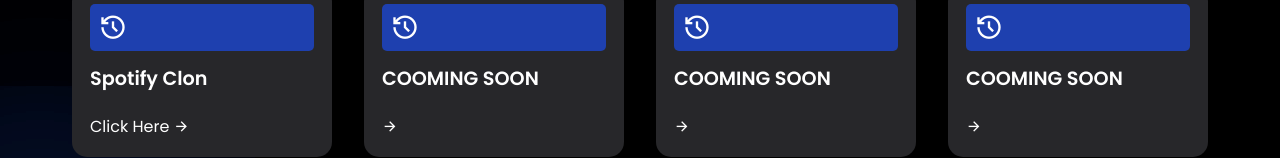
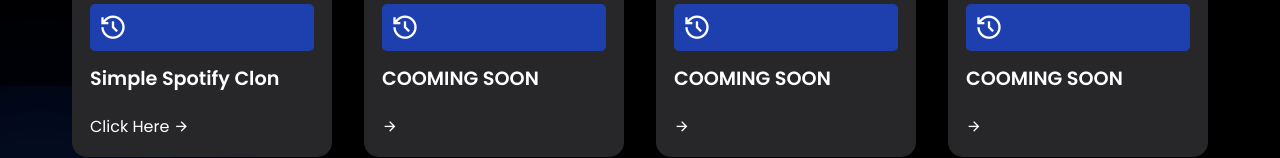
Before and after one commit to Istemm1/SebqPortafolio.github-io, a plain HTML site: page index.html in a window 1280 px wide. Shown: the part 1439-1597 px from the top of the page. Drawn offline with nearby package versions, Linux system fonts and the light colour scheme.

Commit message:
Update index.html

```diff
--- a/index.html
+++ b/index.html
@@ -89,7 +89,7 @@
         <div class="features">
             <div class="card">
                 <span><i class="ri-history-line"></i></span>
-                <h4>Spotify Clon</h4>
+                <h4>Simple Spotify Clon</h4>
                 <p>
 
                 </p>
```
